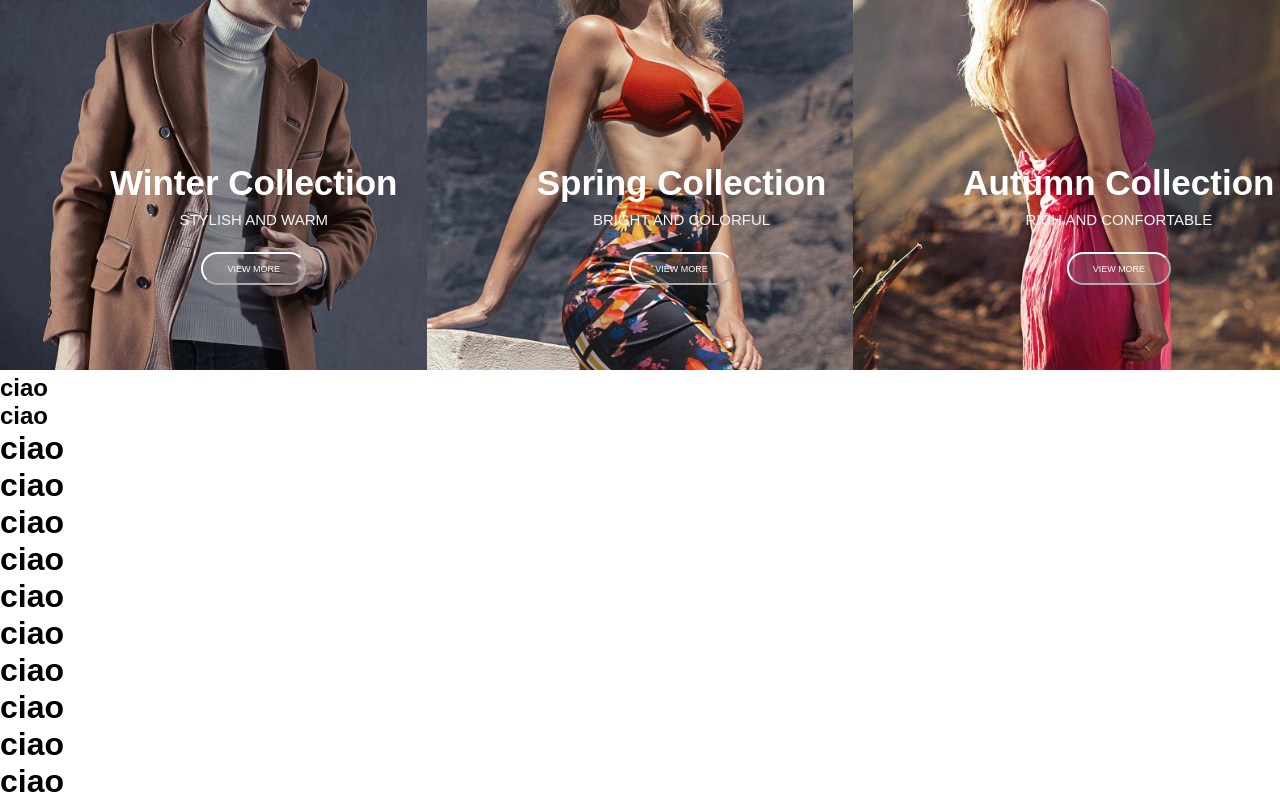
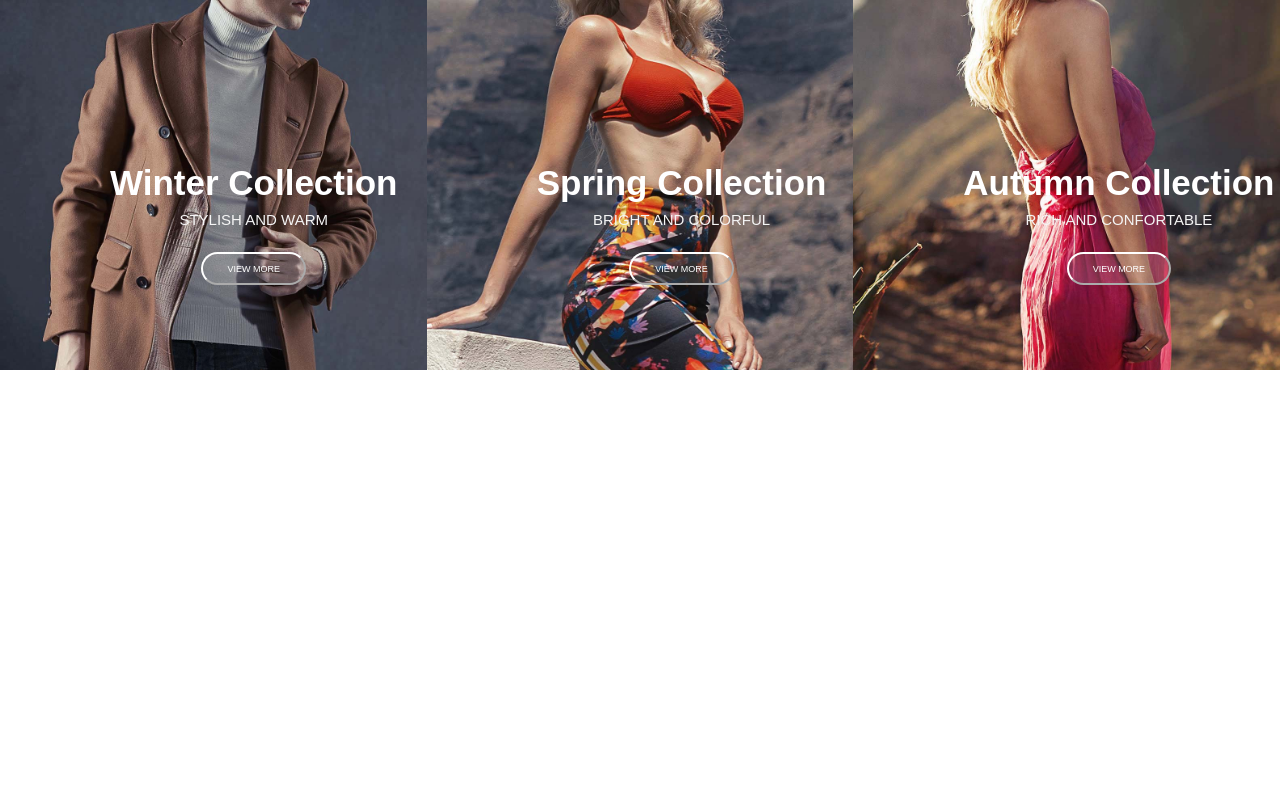
Before and after one commit to Pietro907/proj-html-vuejs, a Vue app: page / in a window 1280 px wide. Shown: the part 1548-2348 px from the top of the page. After the commit the page ends 2141 px from the top, so only its background shows below. Built offline with nearby package versions, Linux system fonts and the light colour scheme.

Commit message:
add delete ciao XD

```diff
--- a/src/components/MainCollection.vue
+++ b/src/components/MainCollection.vue
@@ -71,19 +71,7 @@ export default {
 
         </div>
     </div>
-    <h2>ciao</h2>
-    <h2>ciao</h2>
 
-    <h1>ciao</h1>
-    <h1>ciao</h1>
-    <h1>ciao</h1>
-    <h1>ciao</h1>
-    <h1>ciao</h1>
-    <h1>ciao</h1>
-    <h1>ciao</h1>
-    <h1>ciao</h1>
-    <h1>ciao</h1>
-    <h1>ciao</h1>
 </template>
 
 
```
